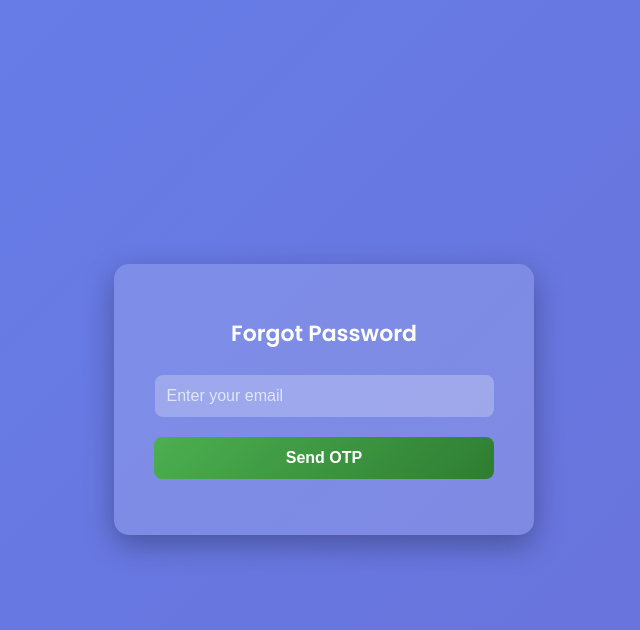
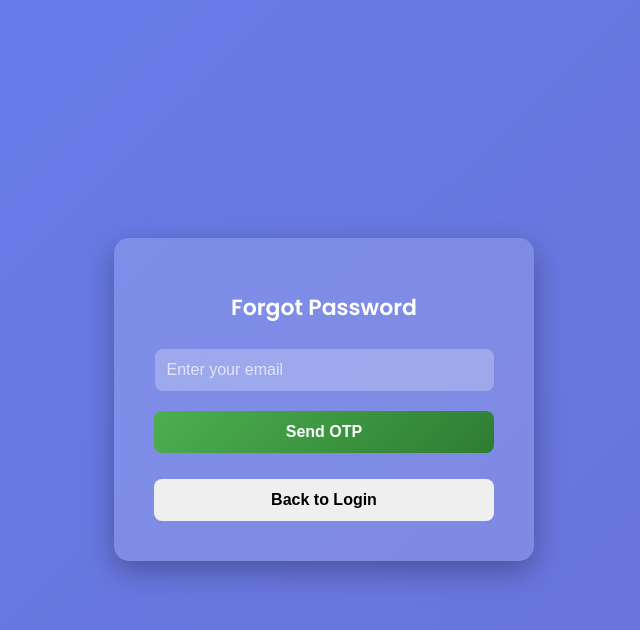
Before and after one commit to VarunSharma-2004/Salon-Management, a Flask app: page /forgot_password in a window 1280 px wide. Shown: the top 630 px of the page, without its empty margins (316-956 px from the left). Run offline with Flask 3, Linux system fonts and the light colour scheme.

Commit message:
Update forget_password.html

```diff
--- a/templates/forget_password.html
+++ b/templates/forget_password.html
@@ -18,9 +18,15 @@
             <button class="btn login" id="action-button" onclick="handleAction()">Send OTP</button>
         </div>
         <p id="message"></p>
+        <div class="button-group">
+            <button class="btn" onclick="goToLogin()">Back to Login</button>
+        </div>
     </div>
 
     <script>
+        function goToLogin() {
+            window.location.href = "/";
+        }
         document.addEventListener('DOMContentLoaded', () => {
             let otpSent = false;
             const emailInput = document.getElementById("email");
```
